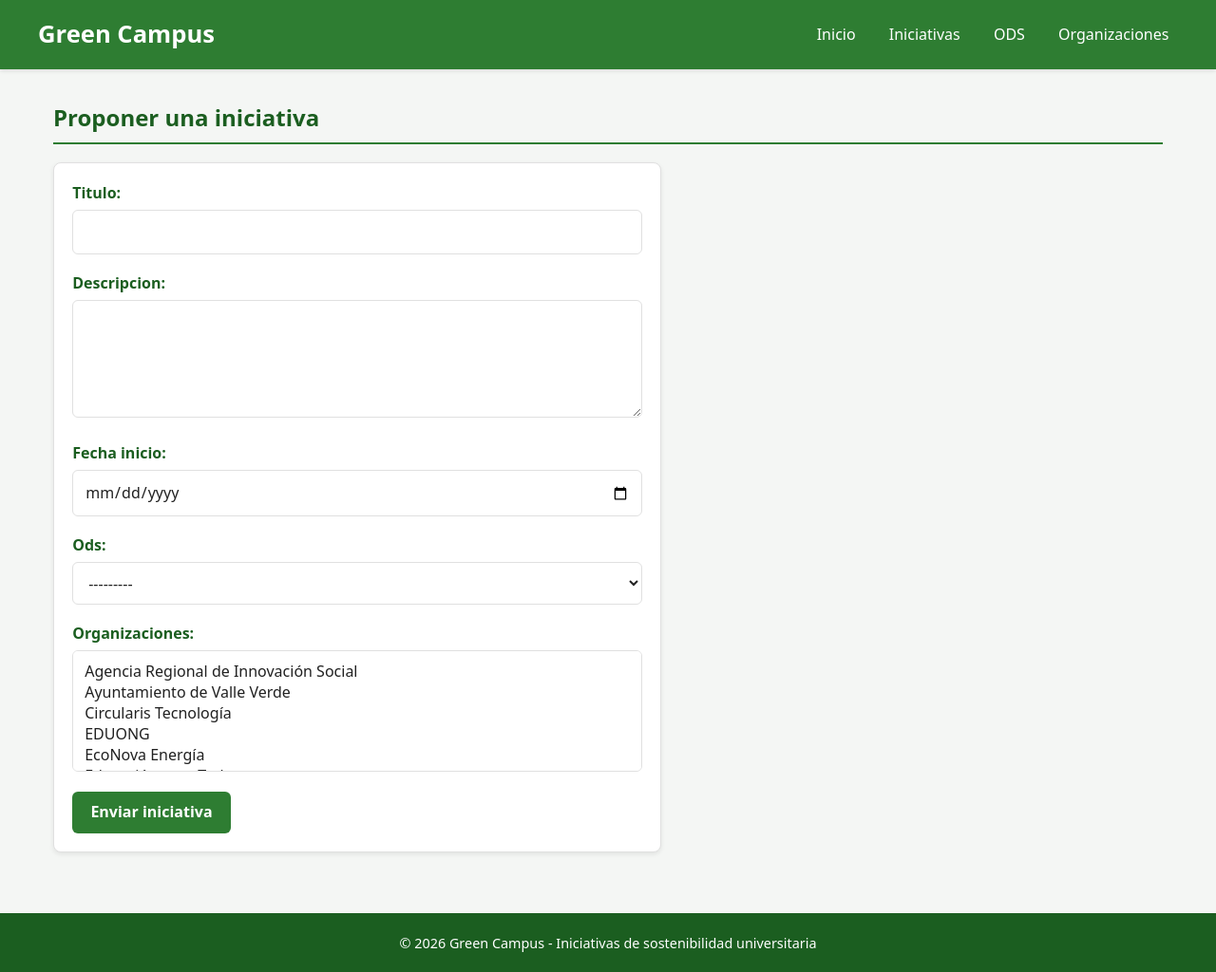
After one commit to khaque87/greencampus-iw-bi-08, a Django app: page /iniciativas/nueva/ in a window 1280 px wide. The commit adds this page. Shown: the whole page at 95% size. Run offline with Django 5.2, Linux system fonts and the light colour scheme; data comes from the database, SQL or seed files in the repository.

Commit message:
Formularios

```diff
--- /dev/null
+++ b/campus/forms.py
@@ -0,0 +1,21 @@
+
+from django import forms
+from .models import Iniciativa
+
+
+class IniciativaForm(forms.ModelForm):
+
+    class Meta:
+        model = Iniciativa
+        fields = [
+            "titulo",
+            "descripcion",
+            "fecha_inicio",
+            "ods",
+            "organizaciones",
+        ]
+
+        widgets = {
+           "fecha_inicio": forms.DateInput(format="%Y-%m-%d", attrs={"type": "date"}),
+            "descripcion": forms.Textarea(attrs={"rows": 4}),
+        }
--- a/campus/static/campus/css/estilos.css
+++ b/campus/static/campus/css/estilos.css
@@ -164,3 +164,93 @@ a:focus {
         padding: 2rem 1rem;
     }
 }
+
+/* ---------- Formularios ---------- */
+.formulario {
+    max-width: 640px;
+}
+
+.formulario p {
+    margin-bottom: 1.1rem;
+}
+
+.formulario label {
+    display: block;
+    font-weight: 600;
+    color: var(--color-primario-oscuro);
+    margin-bottom: 0.3rem;
+}
+
+.formulario input[type="text"],
+.formulario input[type="date"],
+.formulario select,
+.formulario textarea {
+    width: 100%;
+    padding: 0.6rem 0.75rem;
+    font: inherit;
+    color: var(--color-texto);
+    background-color: var(--color-superficie);
+    border: 1px solid var(--color-borde);
+    border-radius: 6px;
+}
+
+.formulario select[multiple] {
+    min-height: 8rem;
+}
+
+.formulario input:focus,
+.formulario select:focus,
+.formulario textarea:focus {
+    outline: 2px solid rgba(46, 125, 50, 0.3);
+    border-color: var(--color-primario);
+}
+
+.formulario .helptext {
+    display: block;
+    margin-top: 0.3rem;
+    font-size: 0.85rem;
+    color: var(--color-texto-secundario);
+}
+
+.formulario .errorlist {
+    list-style: none;
+    margin-bottom: 0.4rem;
+}
+
+.formulario .errorlist li {
+    color: #b71c1c;
+    font-size: 0.9rem;
+    font-weight: 500;
+}
+
+/* ---------- Botones ---------- */
+.boton {
+    display: inline-block;
+    padding: 0.6rem 1.2rem;
+    font: inherit;
+    font-weight: 600;
+    color: var(--color-blanco);
+    background-color: var(--color-primario);
+    border: none;
+    border-radius: 6px;
+    cursor: pointer;
+}
+
+.boton:hover,
+.boton:focus {
+    background-color: var(--color-primario-oscuro);
+    text-decoration: none;
+}
+
+.boton-secundario {
+    background-color: var(--color-secundario);
+}
+
+.boton-secundario:hover,
+.boton-secundario:focus {
+    background-color: #e65100;
+}
+
+.acciones {
+    margin-bottom: 1.2rem;
+}
--- /dev/null
+++ b/campus/templates/campus/crear_iniciativa.html
@@ -0,0 +1,14 @@
+{% extends "campus/seccion.html" %}
+
+{% block titulo %}Proponer iniciativa{% endblock %}
+{% block encabezado %}Proponer una iniciativa{% endblock %}
+
+{% block cuerpo %}
+<div class="tarjeta formulario">
+  <form method="post">
+    {% csrf_token %}
+    {{ form.as_p }}
+    <button type="submit" class="boton">Enviar iniciativa</button>
+  </form>
+</div>
+{% endblock %}
--- a/campus/templates/campus/iniciativa_list.html
+++ b/campus/templates/campus/iniciativa_list.html
@@ -5,6 +5,7 @@
 {% block encabezado %}Todas las Iniciativas{% endblock %}
 
 {% block cuerpo %}
+<p><a href="{% url 'campus:crear_iniciativa' %}">+ Proponer una nueva iniciativa</a></p>
 <ul class="lista-iniciativas">
   {% for iniciativa in iniciativa_list %}
     <li>
--- a/campus/urls.py
+++ b/campus/urls.py
@@ -11,4 +11,6 @@ urlpatterns = [
     path("ods/<int:pk>/", views.ODSDetailView.as_view(), name="ods_detail"),
     path("organizaciones/", views.OrganizacionListView.as_view(), name="organizacion_list"),
     path("organizaciones/<int:pk>/", views.OrganizacionDetailView.as_view(), name="organizacion_detail"),
+    path("iniciativas/nueva/", views.crear_iniciativa, name="crear_iniciativa"),
+    path("iniciativas/creada/", views.iniciativa_creada, name="iniciativa_creada")
 ]
--- a/campus/views.py
+++ b/campus/views.py
@@ -1,5 +1,6 @@
 from django.views.generic import DetailView, ListView, TemplateView
-
+from django.shortcuts import render, redirect
+from .forms import IniciativaForm
 from .models import ODS, Iniciativa, Organizacion
 
 
@@ -50,3 +51,23 @@ class OrganizacionListView(ListView):
 
 class OrganizacionDetailView(DetailView):
     model = Organizacion
+
+
+def crear_iniciativa(request):
+    if request.method == "POST":
+        form = IniciativaForm(request.POST)
+
+        if form.is_valid():
+            form.save()
+            return redirect("campus:iniciativa_creada")
+
+    else:
+        form = IniciativaForm()
+
+    return render(request, "campus/crear_iniciativa.html", {
+        "form": form
+    })
+
+
+def iniciativa_creada(request):
+    return render(request, "campus/iniciativa_creada.html")
```
Also changed, not shown: campus/templates/campus/iniciativa_creada.html (added, +14 -0 lines).
